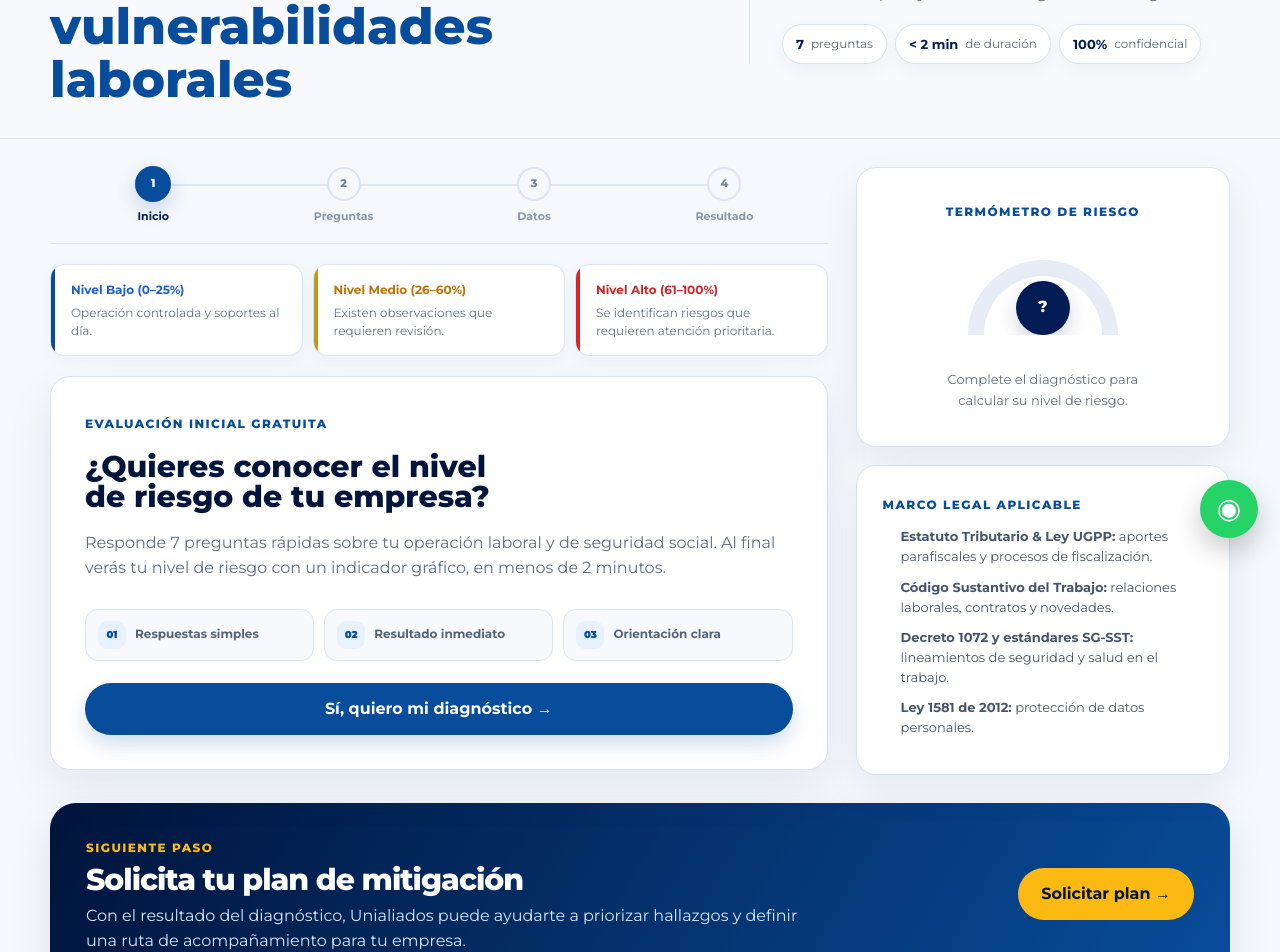
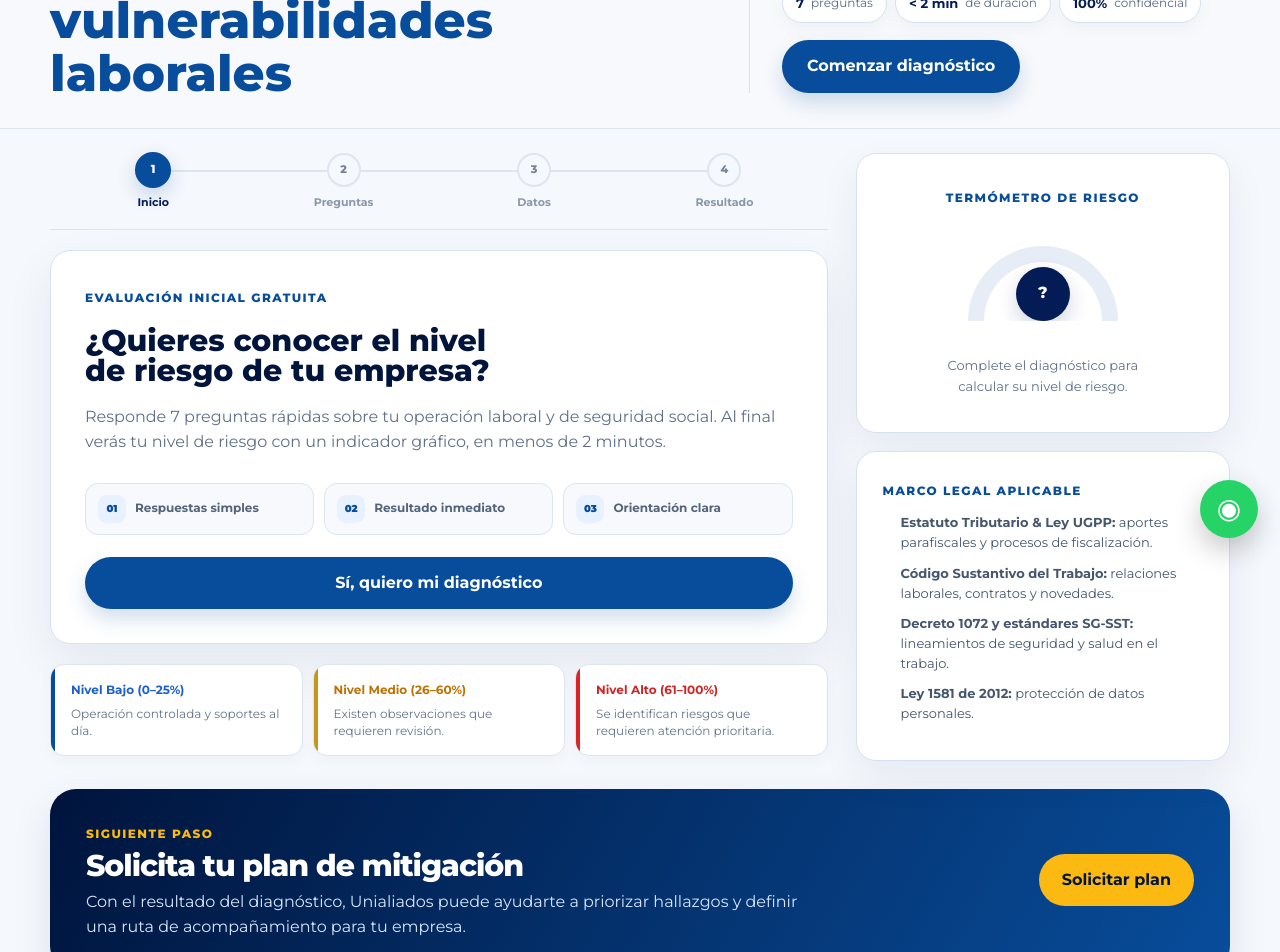
Before and after one commit to saramendoza5ig/unialiados-web, a Next.js app: page /analisis-vulnerabilidades in a window 1280 px wide. Shown: the part 240-1192 px from the top of the page. Built offline with nearby package versions, Linux system fonts and the light colour scheme.

Commit message:
ux: compactar acceso y suavizar termómetro

```diff
--- a/src/app/analisis-vulnerabilidades/page.js
+++ b/src/app/analisis-vulnerabilidades/page.js
@@ -1,6 +1,6 @@
 "use client";
 
-import { useEffect, useState } from "react";
+import { useEffect, useRef, useState } from "react";
 
 const questions = [
   {
@@ -89,7 +89,8 @@ export default function Page() {
   const [answers, setAnswers] = useState({});
   const [lead, setLead] = useState(emptyLead);
   const [errors, setErrors] = useState({});
-  const [gaugePercent, setGaugePercent] = useState(0);
+  const gaugeRef = useRef(null);
+  const gaugeValueRef = useRef(null);
 
   const currentQuestion = questions[currentIndex];
   const answeredCount = Object.keys(answers).length;
@@ -103,12 +104,15 @@ export default function Page() {
   useEffect(() => {
     if (step !== "result") return;
     let frame;
-    const duration = 1400;
+    const reduceMotion = window.matchMedia("(prefers-reduced-motion: reduce)").matches;
+    const duration = reduceMotion ? 0 : 1500;
     const start = performance.now();
     function tick(now) {
-      const linear = Math.min((now - start) / duration, 1);
-      const eased = 1 - Math.pow(1 - linear, 3);
-      setGaugePercent(Math.round(riskPercent * eased));
+      const linear = duration === 0 ? 1 : Math.min((now - start) / duration, 1);
+      const eased = 1 - Math.pow(1 - linear, 4);
+      const value = Math.round(riskPercent * eased);
+      gaugeRef.current?.style.setProperty("--p", String(value));
+      if (gaugeValueRef.current) gaugeValueRef.current.textContent = `${value}%`;
       if (linear < 1) frame = requestAnimationFrame(tick);
     }
     frame = requestAnimationFrame(tick);
@@ -159,6 +163,19 @@ export default function Page() {
     setStep("result");
   }
 
+  function startDiagnostic(scrollToForm = false) {
+    setStep("checklist");
+    if (!scrollToForm) return;
+
+    requestAnimationFrame(() => {
+      const reduceMotion = window.matchMedia("(prefers-reduced-motion: reduce)").matches;
+      document.getElementById("diagnostico")?.scrollIntoView({
+        behavior: reduceMotion ? "auto" : "smooth",
+        block: "start",
+      });
+    });
+  }
+
   function restart() {
     setStep("intro");
     setCurrentIndex(0);
@@ -166,7 +183,6 @@ export default function Page() {
     setAnswers({});
     setLead(emptyLead);
     setErrors({});
-    setGaugePercent(0);
   }
 
   return (
@@ -187,11 +203,16 @@ export default function Page() {
                 <span><strong>&lt; 2 min</strong> de duración</span>
                 <span><strong>100%</strong> confidencial</span>
               </div>
+              <div className="analysis-hero-actions">
+                <button type="button" className="btn btn-primary" onClick={() => startDiagnostic(true)}>
+                  Comenzar diagnóstico
+                </button>
+              </div>
             </div>
           </div>
         </div>
       </section>
-      <section className="section analysis-section">
+      <section className="section analysis-section" id="diagnostico">
         <div className="container audit-grid">
           <div>
             <ol className="analysis-steps" aria-label="Progreso del diagnóstico">
@@ -206,21 +227,6 @@ export default function Page() {
                 </li>
               ))}
             </ol>
-            <div className="level-row">
-              <div className="level low">
-                <strong>Nivel Bajo (0–25%)</strong>
-                <span>Operación controlada y soportes al día.</span>
-              </div>
-              <div className="level medium">
-                <strong>Nivel Medio (26–60%)</strong>
-                <span>Existen observaciones que requieren revisión.</span>
-              </div>
-              <div className="level high">
-                <strong>Nivel Alto (61–100%)</strong>
-                <span>Se identifican riesgos que requieren atención prioritaria.</span>
-              </div>
-            </div>
-
             {step === "intro" && (
               <div className="check-panel step-panel" key="intro">
                 <span className="eyebrow">Evaluación inicial gratuita</span>
@@ -240,9 +246,9 @@ export default function Page() {
                   <button
                     type="button"
                     className="btn btn-primary full"
-                    onClick={() => setStep("checklist")}
+                    onClick={() => startDiagnostic()}
                   >
-                    Sí, quiero mi diagnóstico →
+                    Sí, quiero mi diagnóstico
                   </button>
                 </div>
               </div>
@@ -404,7 +410,7 @@ export default function Page() {
                       ← Volver
                     </button>
                     <button type="submit" className="btn btn-primary">
-                      Ver mi resultado →
+                      Ver mi resultado
                     </button>
                   </div>
                 </form>
@@ -443,6 +449,20 @@ export default function Page() {
                 </div>
               </div>
             )}
+            <div className="level-row">
+              <div className="level low">
+                <strong>Nivel Bajo (0–25%)</strong>
+                <span>Operación controlada y soportes al día.</span>
+              </div>
+              <div className="level medium">
+                <strong>Nivel Medio (26–60%)</strong>
+                <span>Existen observaciones que requieren revisión.</span>
+              </div>
+              <div className="level high">
+                <strong>Nivel Alto (61–100%)</strong>
+                <span>Se identifican riesgos que requieren atención prioritaria.</span>
+              </div>
+            </div>
           </div>
           <aside>
             {step !== "result" && (
@@ -461,17 +481,23 @@ export default function Page() {
               </div>
             )}
             {step === "result" && (
-              <div className={`risk-box risk-${risk.key} step-panel`} aria-live="polite">
+              <div
+                className={`risk-box risk-${risk.key} step-panel`}
+                aria-label={`${risk.label}: ${riskPercent}% de vulnerabilidad potencial detectada`}
+              >
                 <div className="risk-head">
                   <span className="eyebrow">Termómetro de riesgo en vivo</span>
                   <span className={`risk-pill ${risk.key}`}>{risk.label}</span>
                 </div>
                 <div className="gauge-wrap">
-                  <div className="gauge" style={{ "--p": gaugePercent }}>
+                  <div ref={gaugeRef} className="gauge" style={{ "--p": 0 }}>
                     <div className="needle"></div>
                   </div>
                 </div>
-                <div className="gauge-value">{gaugePercent}%</div>
+                <div className="gauge-scale" aria-hidden="true">
+                  <span>0</span><span>25</span><span>60</span><span>100</span>
+                </div>
+                <div ref={gaugeValueRef} className="gauge-value" aria-hidden="true">0%</div>
                 <p className="risk-sub">de vulnerabilidad potencial detectada</p>
                 <div className="interpret">
                   <strong>{risk.label}</strong>
@@ -513,7 +539,7 @@ export default function Page() {
               </p>
             </div>
             <a className="btn btn-gold" href="/contacto">
-              Solicitar plan →
+              Solicitar plan
             </a>
           </div>
         </div>
--- a/src/app/globals.css
+++ b/src/app/globals.css
@@ -222,7 +222,7 @@ button,input,select,textarea{font:inherit}
 /* ===== Vulnerability analysis experience ===== */
 .analysis-page{background:#f5f8fc}
 .analysis-page h1,.analysis-page h2,.analysis-page h3,.analysis-page .panel-title{font-weight:800}
-.analysis-hero{padding:36px 0 32px;background:#f7f9fc;border-bottom:1px solid var(--line)}
+.analysis-hero{padding:30px 0 28px;background:#f7f9fc;border-bottom:1px solid var(--line)}
 .analysis-hero-inner{min-height:0}
 .analysis-hero-copy{display:grid;grid-template-columns:minmax(0,1.15fr) minmax(330px,.85fr);gap:8px 48px;align-items:center;max-width:none}
 .analysis-hero-copy>.eyebrow{grid-column:1}
@@ -233,7 +233,9 @@ button,input,select,textarea{font:inherit}
 .analysis-hero-meta{display:flex;flex-wrap:wrap;gap:8px;margin-top:18px}
 .analysis-hero-meta span{display:inline-flex;align-items:center;gap:7px;padding:9px 13px;border:1px solid #d6e2f1;border-radius:999px;background:#fff;color:#5a6a80;font-size:12px;box-shadow:0 6px 18px rgba(3,28,85,.04)}
 .analysis-hero-meta strong{color:var(--navy);font-size:13px}
-.analysis-section{padding-top:28px;background:#f5f8fc}
+.analysis-hero-actions{margin-top:17px}
+.analysis-hero-actions .btn{min-height:46px;padding-inline:24px}
+.analysis-section{padding-top:24px;background:#f5f8fc;scroll-margin-top:96px}
 .analysis-page .audit-grid{grid-template-columns:minmax(0,1.35fr) minmax(300px,.65fr);gap:28px;align-items:start}
 
 .analysis-steps{position:relative;display:grid;grid-template-columns:repeat(4,1fr);gap:0;margin:0 0 20px;padding:0 8px 18px;list-style:none;border-bottom:1px solid var(--line)}
@@ -246,7 +248,7 @@ button,input,select,textarea{font:inherit}
 .analysis-steps li.complete>span{border-color:var(--blue);background:#eaf3ff;color:var(--blue)}
 .analysis-steps li.complete>strong{color:var(--blue)}
 
-.analysis-page .level-row{gap:10px;margin-bottom:20px}
+.analysis-page .level-row{gap:10px;margin:20px 0 0}
 .analysis-page .level{position:relative;overflow:hidden;padding:16px 16px 16px 20px;border-color:var(--line);border-radius:14px;box-shadow:0 5px 16px rgba(3,28,85,.035)}
 .analysis-page .level:before{content:"";position:absolute;inset:0 auto 0 0;width:4px;background:var(--blue)}
 .analysis-page .level.medium:before{background:var(--gold-dark)}
@@ -301,9 +303,17 @@ button,input,select,textarea{font:inherit}
 .analysis-page .risk-low{border-top:4px solid #35b86b}
 .analysis-page .risk-medium{border-top:4px solid var(--gold)}
 .analysis-page .risk-high{border-top:4px solid var(--red)}
-.analysis-page .gauge{transform:translateZ(0);contain:paint}
-.analysis-page .needle{transform:rotate(calc(-90deg + (var(--p) * 1.8deg))) translateZ(0);will-change:transform}
-.analysis-page .gauge-value{letter-spacing:0;font-variant-numeric:tabular-nums}
+.analysis-page .gauge-wrap{margin:20px 0 0}
+.analysis-page .gauge{transform:translateZ(0);contain:paint;filter:drop-shadow(0 8px 12px rgba(3,28,85,.08))}
+.analysis-page .gauge:after{background:#fff;box-shadow:inset 0 7px 14px rgba(3,28,85,.035)}
+.analysis-page .needle{background:var(--navy-dark);box-shadow:0 0 8px rgba(0,20,60,.24);transform:rotate(calc(-90deg + (var(--p) * 1.8deg))) translateZ(0);will-change:transform;backface-visibility:hidden}
+.gauge-scale{position:relative;width:280px;height:18px;margin:2px auto 5px;color:#718096;font-size:10px;font-weight:700;font-variant-numeric:tabular-nums}
+.gauge-scale span{position:absolute;top:0;transform:translateX(-50%)}
+.gauge-scale span:nth-child(1){left:0;transform:none}
+.gauge-scale span:nth-child(2){left:25%}
+.gauge-scale span:nth-child(3){left:60%}
+.gauge-scale span:nth-child(4){right:0;left:auto;transform:none}
+.analysis-page .gauge-value{margin-top:0;letter-spacing:0;font-size:54px;font-variant-numeric:tabular-nums}
 .analysis-page .interpret{border-color:#d7e1ef;background:var(--surface)}
 .analysis-page .legal-box{padding:26px;background:#fff}
 .analysis-page .legal-box ul{margin-bottom:0}
@@ -325,13 +335,14 @@ button,input,select,textarea{font:inherit}
   .analysis-page .risk-box-pending{min-height:240px}
 }
 @media(max-width:760px){
-  .analysis-hero{padding:32px 0 28px}
+  .analysis-hero{padding:26px 0 24px}
   .analysis-hero-copy{grid-template-columns:1fr;gap:0}
   .analysis-hero-copy>.eyebrow,.analysis-hero h1,.analysis-hero-lead{grid-column:1;grid-row:auto}
   .analysis-hero h1{margin-top:8px;font-size:clamp(34px,10vw,43px)}
   .analysis-hero-lead{margin-top:16px;padding:15px 0 0;border-top:1px solid #d6e2f1;border-left:0}
   .analysis-hero p{font-size:16px}
   .analysis-hero-meta{display:flex;margin-top:14px}
+  .analysis-hero-actions .btn{width:100%}
   .analysis-section{padding-top:24px}
   .analysis-steps{padding-inline:0}
   .analysis-steps li>strong{font-size:10px}
```
